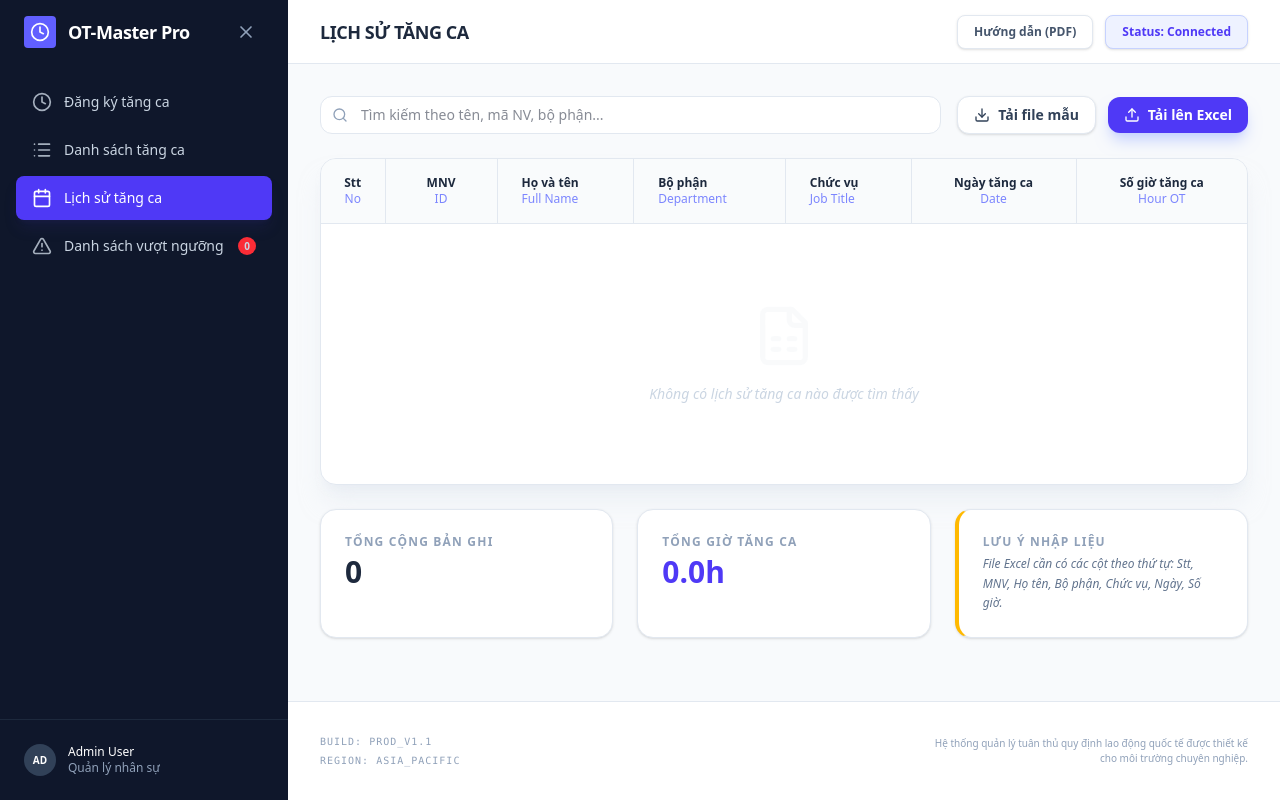
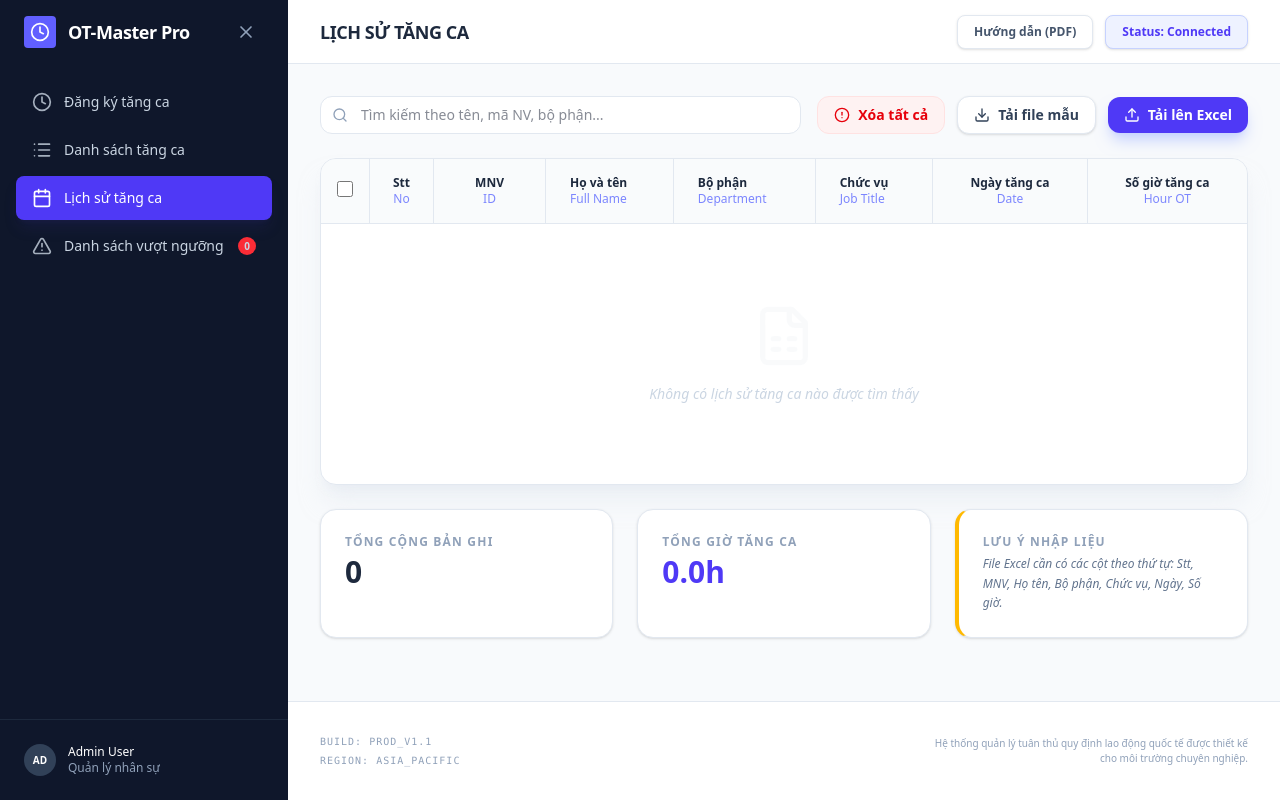
Before and after one commit to quanlykhotheovitri-bot/Qu-n-l-t-ng-ca, a React (Vite) app: page / in a window 1280 px wide. Both pictures are taken after a click on the button "Lịch sử tăng ca". Built offline with nearby package versions, Linux system fonts and the light colour scheme.

Commit message:
feat(history): Add multi-delete and clear all functionality
Implement functionality to delete multiple OT records and clear all records from the history list. This enhances data management by allowing bulk operations.

```diff
--- a/src/App.tsx
+++ b/src/App.tsx
@@ -71,6 +71,14 @@ export default function App() {
 
   const deleteRecord = (id: string) => {
     setRecords(prev => prev.filter(r => r.id !== id));
+  };
+
+  const deleteRecords = (ids: string[]) => {
+    setRecords(prev => prev.filter(r => !ids.includes(r.id)));
+  };
+
+  const clearAllRecords = () => {
+    setRecords([]);
   };
 
   const navItems = [
@@ -193,6 +201,8 @@ export default function App() {
                   records={records}
                   employees={employees}
                   onAddRecords={addRecords}
+                  onDeleteRecords={deleteRecords}
+                  onClearAll={clearAllRecords}
                 />
               )}
               {activeTab === 'alerts' && (
--- a/src/components/HistoryList.tsx
+++ b/src/components/HistoryList.tsx
@@ -4,16 +4,20 @@ import { OTRecord, Employee } from '../types';
 import { cn } from '../lib/utils';
 import { format, parseISO } from 'date-fns';
 import ExcelJS from 'exceljs';
+import { motion, AnimatePresence } from 'motion/react';
 
 interface HistoryListProps {
   records: OTRecord[];
   employees: Employee[];
   onAddRecords: (records: Omit<OTRecord, 'id' | 'createdAt'>[], newEmployees?: Employee[]) => void;
+  onDeleteRecords: (ids: string[]) => void;
+  onClearAll: () => void;
 }
 
-export default function HistoryList({ records, employees, onAddRecords }: HistoryListProps) {
+export default function HistoryList({ records, employees, onAddRecords, onDeleteRecords, onClearAll }: HistoryListProps) {
   const [searchTerm, setSearchTerm] = useState('');
   const [isUploading, setIsUploading] = useState(false);
+  const [selectedIds, setSelectedIds] = useState<string[]>([]);
   const fileInputRef = useRef<HTMLInputElement>(null);
 
   const filteredHistory = useMemo(() => {
@@ -83,7 +87,7 @@ export default function HistoryList({ records, employees, onAddRecords }: Histor
       const newEmployeesFound: Employee[] = [];
 
       worksheet.eachRow((row, rowNumber) => {
-        if (rowNumber <= 1) return; // Skip headers or empty rows if headers and data are further down
+        if (rowNumber <= 1) return;
 
         const mnv = row.getCell(2).text?.trim();
         const name = row.getCell(3).text?.trim();
@@ -99,7 +103,6 @@ export default function HistoryList({ records, employees, onAddRecords }: Histor
         if (dateVal instanceof Date) {
           dateStr = format(dateVal, 'yyyy-MM-dd');
         } else if (typeof dateVal === 'string') {
-          // Handle dd/MM/yyyy
           if (dateVal.includes('/')) {
             const parts = dateVal.split('/');
             if (parts.length === 3) {
@@ -155,9 +158,38 @@ export default function HistoryList({ records, employees, onAddRecords }: Histor
     }
   };
 
+  const toggleSelectAll = () => {
+    if (selectedIds.length === filteredHistory.length) {
+      setSelectedIds([]);
+    } else {
+      setSelectedIds(filteredHistory.map(r => r.id));
+    }
+  };
+
+  const toggleSelect = (id: string) => {
+    setSelectedIds(prev =>
+      prev.includes(id) ? prev.filter(i => i !== id) : [...prev, id]
+    );
+  };
+
+  const handleDeleteSelected = () => {
+    if (window.confirm(`Bạn có chắc chắn muốn xóa ${selectedIds.length} bản ghi đã chọn?`)) {
+      onDeleteRecords(selectedIds);
+      setSelectedIds([]);
+    }
+  };
+
+  const handleClearAll = () => {
+    if (window.confirm("CẢNH BÁO: Bạn có chắc chắn muốn xóa TOÀN BỘ lịch sử tăng ca không? Hành động này không thể hoàn tác.")) {
+      onClearAll();
+      setSelectedIds([]);
+    }
+  };
+
   return (
     <div className="space-y-6">
       {/* Search and Action Bar */}
+      <div className="flex flex-col gap-4">
         <div className="flex flex-wrap items-center justify-between gap-4">
           <div className="relative flex-1 min-w-[300px]">
             <Search className="absolute left-3 top-1/2 -translate-y-1/2 w-4 h-4 text-slate-400" />
@@ -170,6 +202,13 @@ export default function HistoryList({ records, employees, onAddRecords }: Histor
             />
           </div>
           <div className="flex items-center gap-3">
+            <button
+              onClick={handleClearAll}
+              className="px-4 py-2 bg-red-50 text-red-600 border border-red-100 rounded-xl text-sm font-bold flex items-center gap-2 hover:bg-red-100 transition-all"
+            >
+              <AlertCircle className="w-4 h-4" />
+              Xóa tất cả
+            </button>
             <button
               onClick={downloadTemplate}
               className="px-4 py-2 bg-white text-slate-700 border border-slate-200 rounded-xl text-sm font-bold flex items-center gap-2 hover:bg-slate-50 transition-all shadow-sm"
@@ -195,12 +234,48 @@ export default function HistoryList({ records, employees, onAddRecords }: Histor
           </div>
         </div>
 
+        {selectedIds.length > 0 && (
+          <motion.div
+            initial={{ opacity: 0, y: -10 }}
+            animate={{ opacity: 1, y: 0 }}
+            className="flex items-center justify-between px-6 py-3 bg-indigo-50 border border-indigo-100 rounded-xl shadow-sm"
+          >
+            <div className="flex items-center gap-3">
+              <span className="text-sm font-bold text-indigo-700">
+                Đang chọn: {selectedIds.length} bản ghi
+              </span>
+              <button
+                onClick={() => setSelectedIds([])}
+                className="text-xs font-semibold text-slate-500 hover:text-slate-700 underline"
+              >
+                Bỏ chọn
+              </button>
+            </div>
+            <button
+              onClick={handleDeleteSelected}
+              className="flex items-center gap-2 px-4 py-1.5 bg-red-600 text-white rounded-lg text-xs font-bold hover:bg-red-700 transition-all shadow-md shadow-red-200"
+            >
+              <AlertCircle className="w-3.5 h-3.5" />
+              Xóa mục đã chọn
+            </button>
+          </motion.div>
+        )}
+      </div>
+
       {/* Main History Table */}
       <div className="bg-white rounded-2xl border border-slate-200 shadow-xl overflow-hidden shadow-slate-200/50">
         <div className="overflow-x-auto">
           <table className="w-full text-left border-collapse">
             <thead>
               <tr className="bg-slate-50/80 border-b border-slate-200">
+                <th className="px-4 py-4 text-xs font-bold text-slate-800 border-r border-slate-200 text-center w-12">
+                  <input
+                    type="checkbox"
+                    className="w-4 h-4 rounded border-slate-300 text-indigo-600 focus:ring-indigo-500"
+                    checked={filteredHistory.length > 0 && selectedIds.length === filteredHistory.length}
+                    onChange={toggleSelectAll}
+                  />
+                </th>
                 <th className="px-4 py-4 text-xs font-bold text-slate-800 border-r border-slate-200 text-center w-16">
                   <div>Stt</div>
                   <div className="text-indigo-400 font-medium">No</div>
@@ -241,7 +316,18 @@ export default function HistoryList({ records, employees, onAddRecords }: Histor
                     jobTitle: r.jobTitle
                   };
                   return (
-                    <tr key={r.id} className="hover:bg-slate-50 transition-colors">
+                    <tr key={r.id} className={cn(
+                      "hover:bg-slate-50 transition-colors",
+                      selectedIds.includes(r.id) && "bg-indigo-50/30"
+                    )}>
+                      <td className="px-4 py-3 text-center border-r border-slate-100">
+                        <input
+                          type="checkbox"
+                          className="w-4 h-4 rounded border-slate-300 text-indigo-600 focus:ring-indigo-500"
+                          checked={selectedIds.includes(r.id)}
+                          onChange={() => toggleSelect(r.id)}
+                        />
+                      </td>
                       <td className="px-4 py-3 text-center text-slate-500 font-medium border-r border-slate-100 italic">{i + 1}</td>
                       <td className="px-4 py-3 text-center border-r border-slate-100">
                         <span className="font-mono text-[11px] font-bold text-indigo-600 bg-indigo-50 px-2 py-1 rounded">
@@ -264,7 +350,7 @@ export default function HistoryList({ records, employees, onAddRecords }: Histor
                 })
               ) : (
                 <tr>
-                  <td colSpan={7} className="py-20 text-center text-slate-300">
+                  <td colSpan={8} className="py-20 text-center text-slate-300">
                     <FileSpreadsheet className="w-16 h-16 mx-auto mb-4 opacity-10" />
                     <p className="text-sm font-medium italic">Không có lịch sử tăng ca nào được tìm thấy</p>
                   </td>
```
Lines whose indentation alone changed are shown as unchanged.
